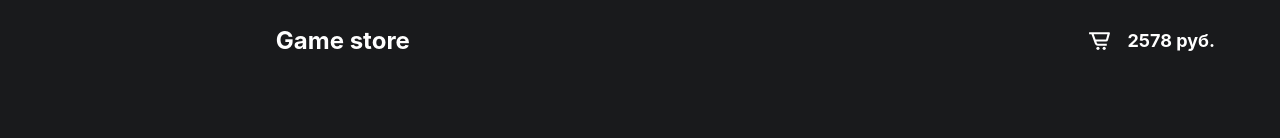
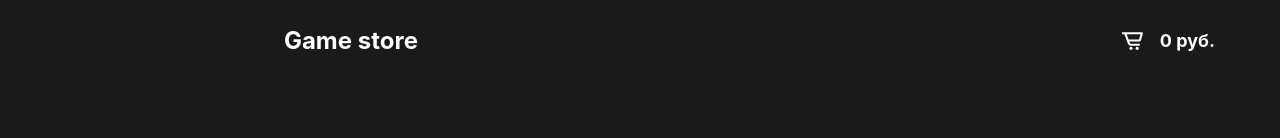
Before and after one commit to ValeraKaktotak/React_games_shop, a React (Create React App) app: page / in a window 1280 px wide. Shown: the top 138 px of the page. Built offline with nearby package versions, Linux system fonts and the light colour scheme.

Commit message:
add total price in car

```diff
--- a/src/components/Cart-block/CartBlock.jsx
+++ b/src/components/Cart-block/CartBlock.jsx
@@ -1,11 +1,14 @@
 import s from './CartBlock.module.css'
 import { BiCartAlt } from 'react-icons/bi';
+import {useSelector} from "react-redux";
 
 const CartBlock = () => {
+    const games = useSelector(state => state.cart.itemsInCart);
+    const totalCartCost = games.reduce((acc, game) => acc += game.price, 0)
     return(
         <div className={s.cartBlock}>
             <BiCartAlt size={25} className={s.cartBlock__cart} />
-            <span className={s.cartBlock__prise}>2578 руб.</span>
+            <span className={s.cartBlock__prise}>{totalCartCost} руб.</span>
         </div>
     )
 }
```
